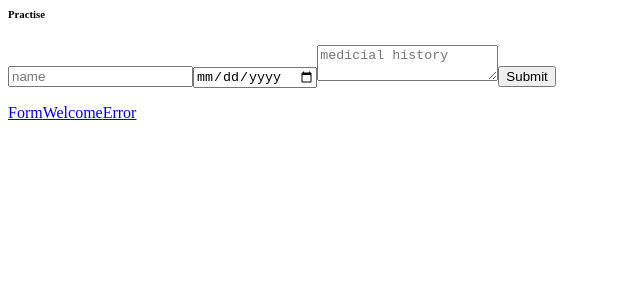
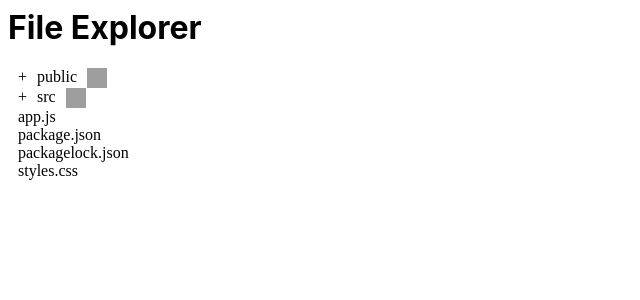
Before and after one commit to Prashupsp17/All_Machine_Coding_questions, a React (Create React App) app: page / in a window 1280 px wide. Shown: the top 300 px of the page, without its empty margins (0-640 px from the left). Built offline with nearby package versions, Linux system fonts and the light colour scheme; grey boxes are pictures that could not be loaded.

Commit message:
File explorer , Folder structure and Add folder functionality done

```diff
--- a/src/App.js
+++ b/src/App.js
@@ -42,7 +42,7 @@ const IBM = lazy(() => import(`./IBM/TableComponent.js`));
 const Form  = lazy(() => import(`./LTM/Form.js`));
 const Welcome = lazy(() => import(`./LTM/Welcome.js`));
 const Error = lazy(() => import(`./LTM/Error.js`));
-
+const FileExplorer = lazy(() => import(`./FileExplorer/FileExplorer.js`));
 export default function App() {
   const {NotificationComponent,triggerNotification} = useNotification("top-right");
   return (
@@ -93,18 +93,19 @@ export default function App() {
       {/* <PromisesPractise /> */}
       {/* <ReusableDropdown /> */}
       {/* <StarRating /> */}
-      <Practise />
+      {/* <Practise /> */}
       {/* <Accordion /> */}
       {/* {<Pubmatic />} */}
       {/* <IBM /> */}
-      <Routes>
+      <FileExplorer />
+      {/* <Routes>
         <Route path='/welcome' element={<Welcome />} />
         <Route path="/error" element={<Error />}  />
         <Route path="/form" element={<Form />} />
       </Routes>
       <Link to="/form">Form</Link>
       <Link to="/welcome">Welcome</Link>
-      <Link to="/error">Error</Link>
+      <Link to="/error">Error</Link> */}
     </div>
   );
 }
--- /dev/null
+++ b/src/FileExplorer/FileExplorer.js
@@ -0,0 +1,116 @@
+import {useState,useEffect} from "react";
+import json from "./data.json";
+
+
+const List = ({list,addNodeToList}) => {
+    const [isExpanded,setIsExpanded] = useState({});
+    const handleFolderOpen = (id) => {
+        setIsExpanded((prev) => ({
+            ...prev,
+            [id]:!prev[id]
+        }))
+    }
+  return(
+    <div style={{paddingLeft:"10px"}}>
+    {
+        list.map((node,i) => {
+            return(
+                <div key={node.id}>
+
+                    <div style={{display:"flex",gap:"10px"}}>
+                    {node.isFolder && (<div style={{cursor:"pointer"}} onClick={() => handleFolderOpen(node.id)}>{isExpanded?.[node.id]  ? "-" : " +"}</div>)}
+                    <div>{node.name}</div>
+
+                    {
+                        node.isFolder && (
+                           <span style={{cursor:"pointer"}} onClick={() => addNodeToList(node.id)}> <img src={`https://encrypted-tbn0.gstatic.com/images?q=tbn:ANd9GcTrG-enOHEeCv4AJe-Wwcl7QsuEkuP57WN6F9iYu2JoOQ&s`}
+                            alt="folder-icon" height="20" width="20" /></span>
+                        )
+                    }
+                     </div>
+
+                 {isExpanded?.[node.id] && node.children && <List list={node.children} addNodeToList={addNodeToList} />}
+                </div>
+            )
+        })
+    }
+</div>
+  )
+}
+const FileExplorer = () => {
+    const [data,setData] = useState(json);
+    console.log(json);
+
+    // const addNodeToList = (parentId) => {
+    //     const name = prompt("Enter Name");
+    //      const updateTree = (list) => {
+    //         return list.map((node) => {
+    //            if(node.id === parentId){
+    //             return {
+    //                 ...node,
+    //                 children:[
+    //                     ...node.children,
+    //                     {id:11,name:name,
+    //                         isFolder:true,
+    //                         children:[]
+    //                     }
+    //                 ]
+    //             }
+    //            }
+    //         })
+    //      }
+    //      if(node.children){
+    //         return {
+    //             ...node,
+    //             children:updateTree(node.children)
+    //         }
+    //         return node;
+    //      }
+    //      setData((prev) => updateTree(prev));
+    // }
+
+const addNodeToList = (parentId) => {
+    const name = prompt("Enter Name");
+
+    if (!name) return;
+
+    const updateTree = (list) => {
+      return list.map((node) => {
+        if (node.id === parentId) {
+          return {
+            ...node,
+            children: [
+              ...(node.children || []),
+              {
+                id: Date.now(),
+                name: name,
+                isFolder: true,
+                children: [],
+              },
+            ],
+          };
+        }
+
+        if (node.children) {
+          return {
+            ...node,
+            children: updateTree(node.children),
+          };
+        }
+
+        return node;
+      });
+    };
+
+    setData((prev) => updateTree(prev));
+  };
+
+    return(
+        <div>
+            <h1>File Explorer</h1>
+           {data && <List list={data} addNodeToList={addNodeToList} />}
+        </div>
+    )
+
+}
+export default FileExplorer;
--- /dev/null
+++ b/src/FileExplorer/data.json
@@ -0,0 +1,67 @@
+[
+    {
+        "id":1,
+        "name":"public",
+        "isFolder":true,
+        "children":[
+            {
+                "id":2,
+                "name":"index.js",
+                "isFolder":false
+            }
+        ]
+
+    },{
+        "id":3,
+        "name":"src",
+        "isFolder":true,
+        "children":[
+            {
+                "id":4,
+                "name":"main",
+                "isFolder":true,
+                "children":[
+                    {
+                         "id":"5",
+                        "name":"components",
+                        "isFolder":true,
+                        "children":[
+                            {
+                                "id":"6",
+                                "name":"Test",
+                                "isFolder":true,
+                                "children":[
+                                    {
+                                        "id":7,
+                                        "name":"test.js",
+                                        "isFolder":false
+                                    }
+                                ]
+                            }
+                        ]
+                    }
+                ]
+            }
+        ]
+    },
+    {
+        "id":8,
+        "name":"app.js",
+        "isFolder":false
+    },
+    {
+        "id":9,
+        "name":"package.json",
+        "isFolder":false
+    },
+    {
+        "id":10,
+        "name":"packagelock.json",
+        "isFolder":false
+    },
+    {
+        "id":11,
+        "name":"styles.css",
+        "isFolder":false
+    }
+]
```
